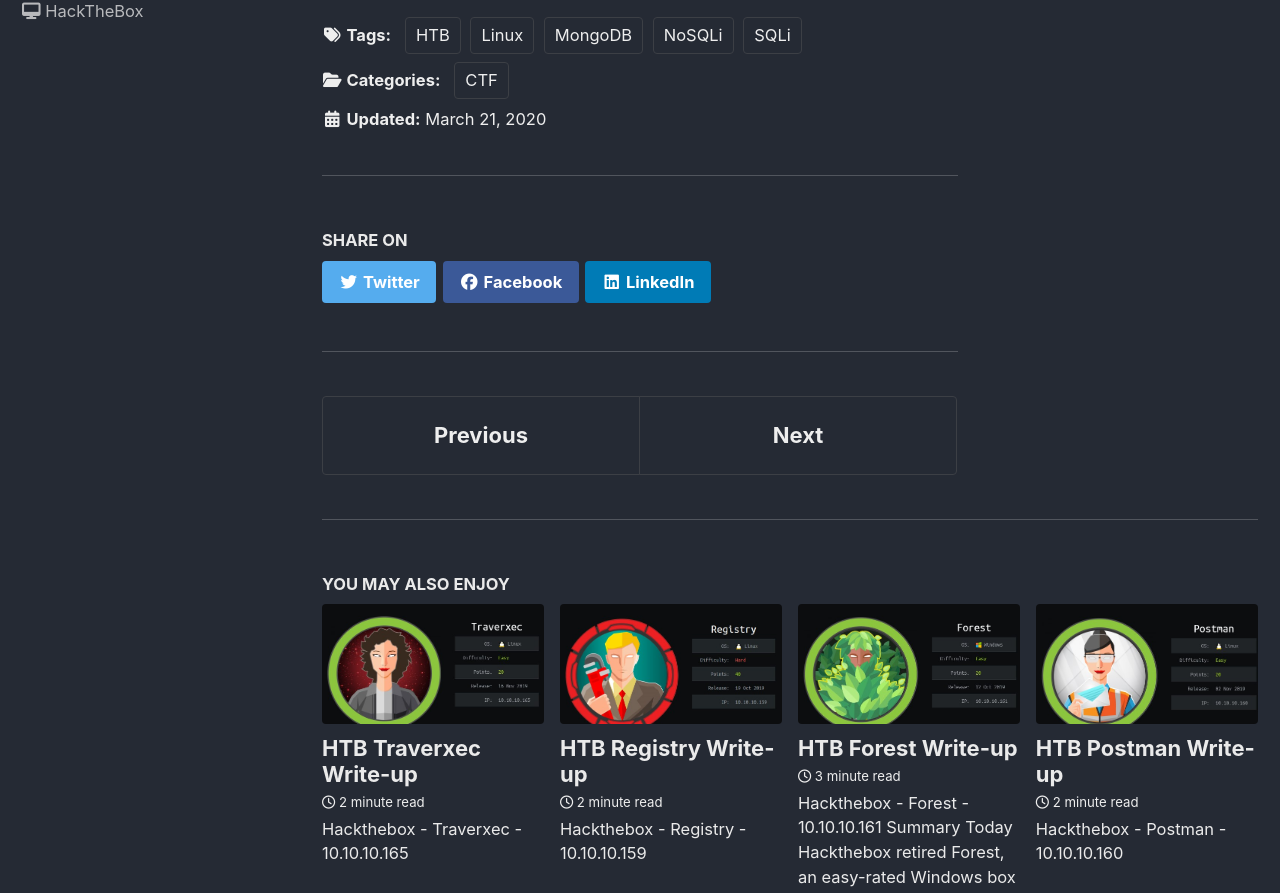
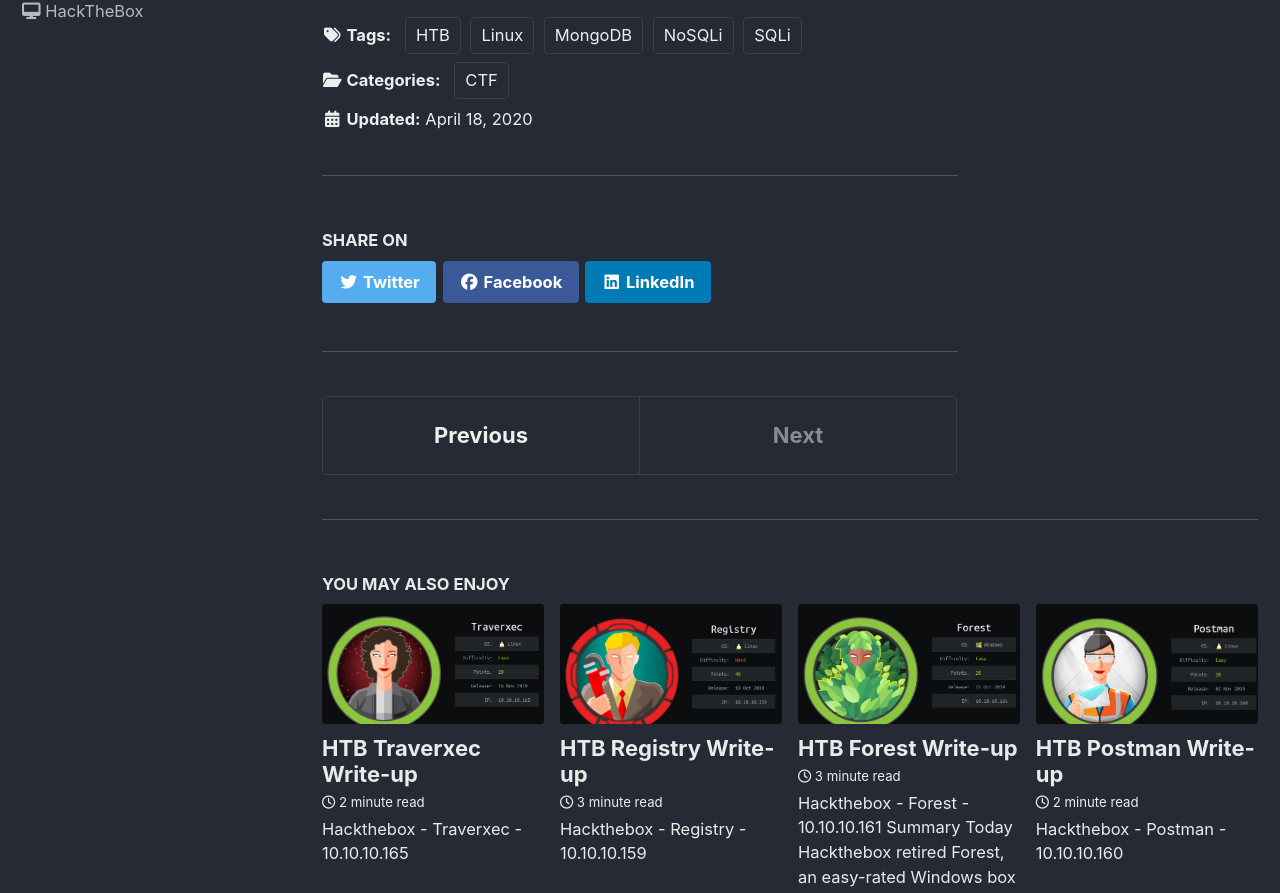
Before and after one commit to TheVladdestVlad/TheVladdestVlad.github.io, a Jekyll site: the page built from _posts/HTB/2020-04-18-Mango.md, in a window 1280 px wide and 1400 px high, scrolled down 7254 px. Shown: the part 151-1044 px from the top of the window. Built offline with Jekyll 4.4.1, drawn with Linux system fonts in a browser that asks for light colours; cached includes are drawn as plain includes; nearby versions of some CDN libraries.

Commit message:
Update 2020-04-18-Mango.md

```diff
--- a/_posts/HTB/2020-04-18-Mango.md
+++ b/_posts/HTB/2020-04-18-Mango.md
@@ -7,7 +7,7 @@
 description: "Hackthebox's Mango is a medium-rated Linux box hosting two websites and a MongoDB instance."
 categories:
   - CTF
-date: 2020-03-21 18:16
+date: 2020-04-18 18:20
 tags: HTB Linux MongoDB NoSQLi SQLi
 ---
 # Hackthebox - Mango - 10.10.10.162
```
